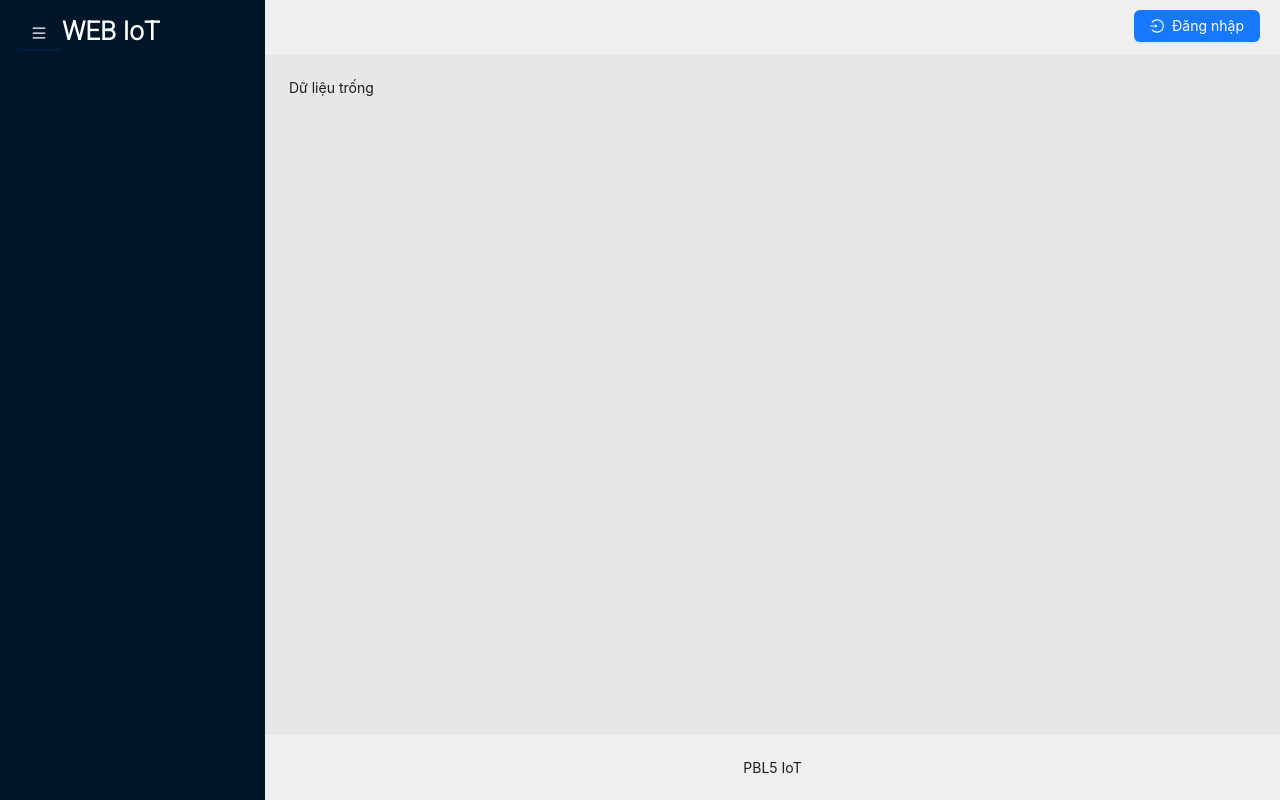
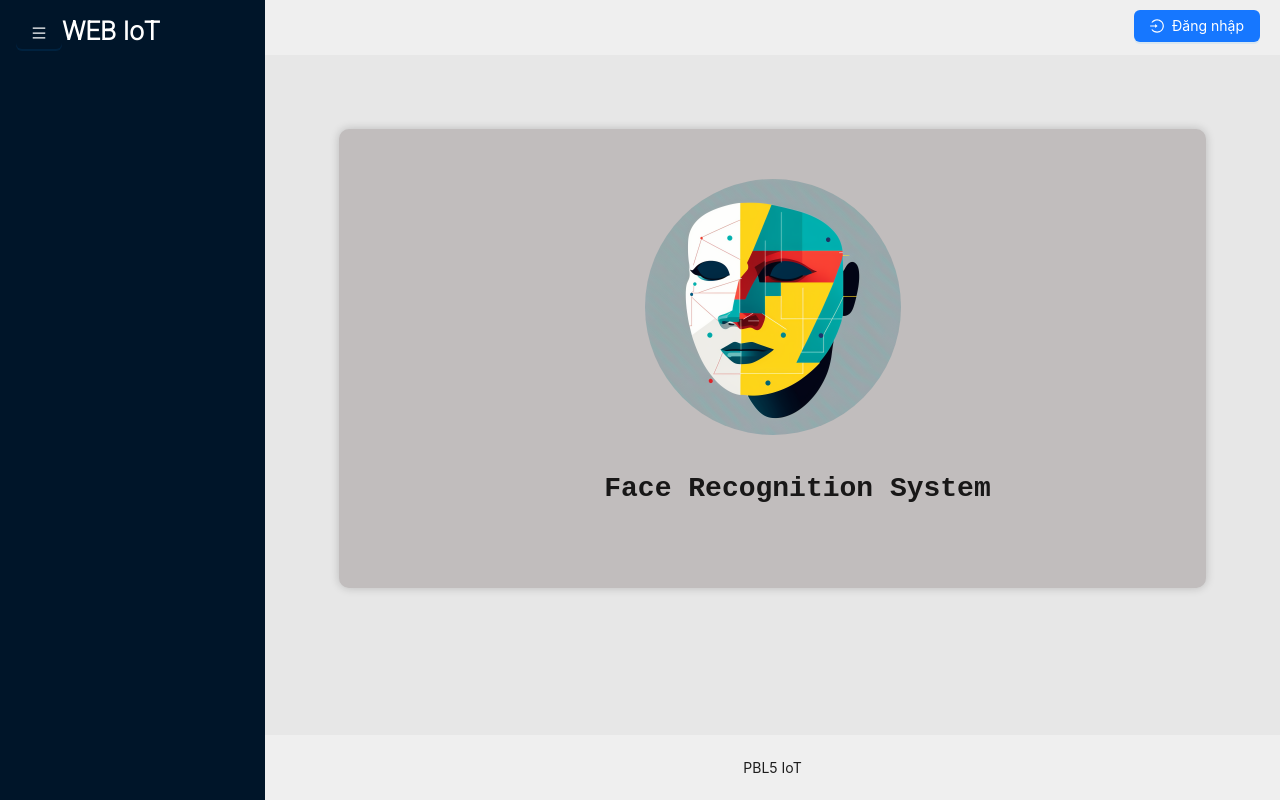
Before and after one commit to arishuy/web-iot, a React (Create React App) app: page / in a window 1280 px wide. Built offline with nearby package versions, Linux system fonts and the light colour scheme; no server answers.

Commit message:
fix bug giao dien:

```diff
--- a/src/pages/DashBoardPage.jsx
+++ b/src/pages/DashBoardPage.jsx
@@ -13,13 +13,13 @@ const DashBoardPage = () => {
     // </div>
     <Layout style={{ minHeight: '100vh' }}>
       <Menu />
-      <Layout className="site-layout">
+      <Layout className="site-layout" style={{maxHeight: '100vh'}}>
         <Header style={{ padding: 0, background: '#EFEFEF', height: '55px',display: 'flex', alignItems: 'center', position: 'relative'}}>
           <Headerbar />
         </Header>
         <Content style={{ background: '#E7E7E7' }}>
           <div style={{ padding: 24, minHeight: 360 }}>
-            Dữ liệu trống
+            <DashBoard />
           </div>
         </Content>
         <Footer style={{ textAlign: 'center',background: '#EFEFEF' }}>PBL5 IoT</Footer>
--- a/src/styles/DashBoard.css
+++ b/src/styles/DashBoard.css
@@ -1,6 +1,4 @@
 .dashboard {
-    width: 82vw;
-    background: white;
 }
 .header_dashboard
 {
```
